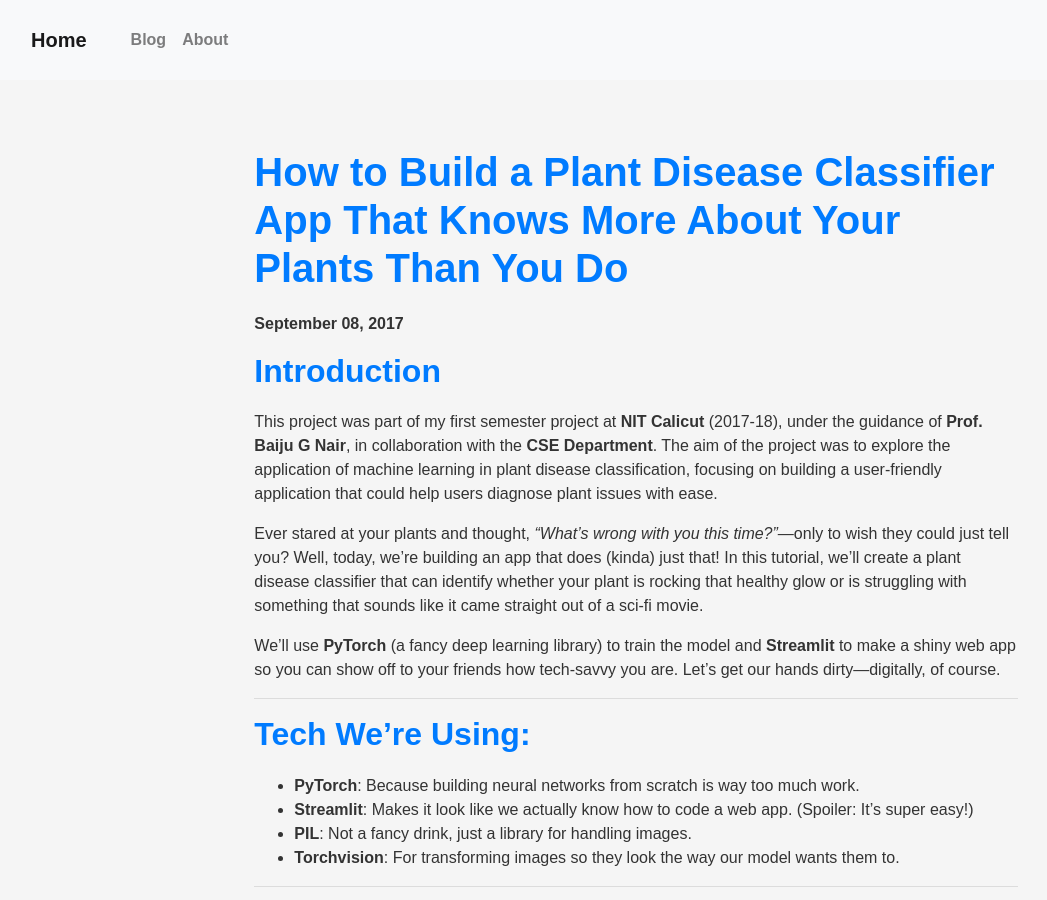
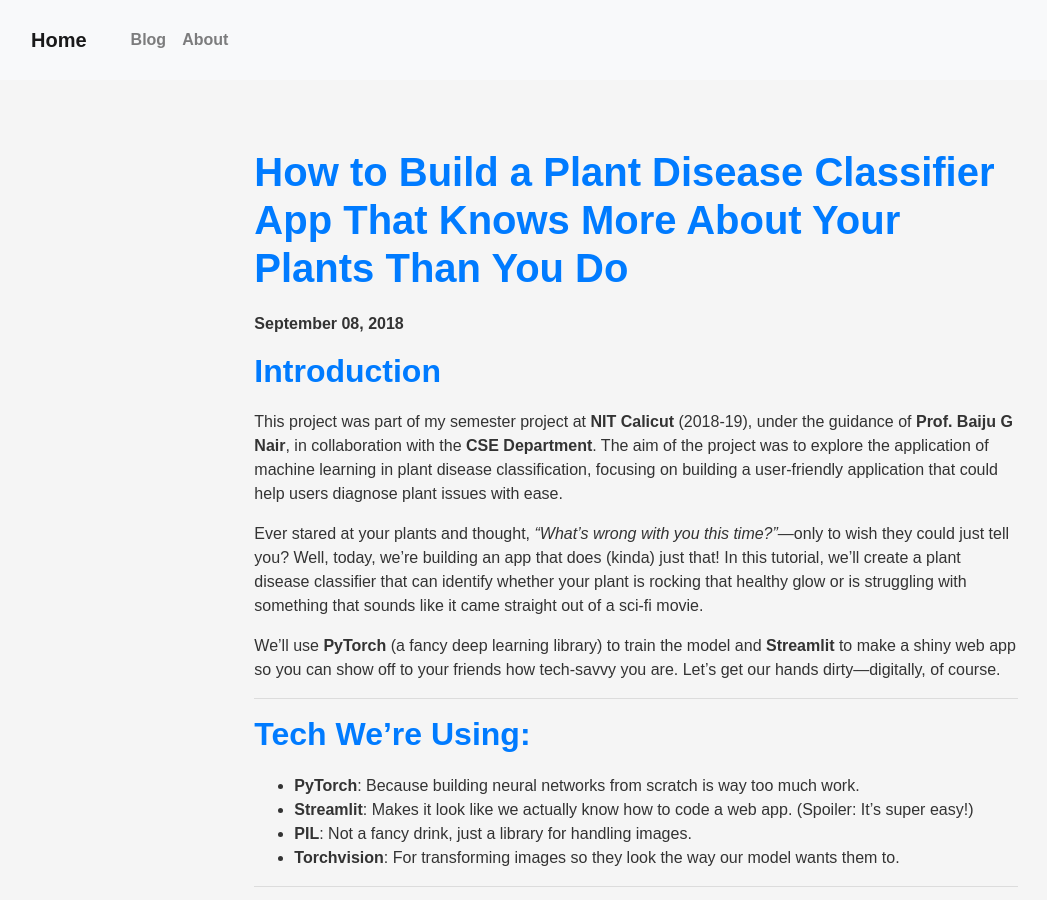
Before and after one commit to RogueTex/RogueTex.github.io, a Jekyll site: the page built from _posts/2017-09-08-plant-disease-classifier-final.md, in a window 1280 px wide and 900 px high. Shown: the whole window, without its empty margins (4-1051 px from the left). Built offline with Jekyll 4.4.1, drawn with Linux system fonts in a browser that asks for light colours.

Commit message:
Update 2017-09-08-plant-disease-classifier-final.md

```diff
--- a/_posts/2017-09-08-plant-disease-classifier-final.md
+++ b/_posts/2017-09-08-plant-disease-classifier-final.md
@@ -1,12 +1,12 @@
 ---
 layout: post
 title: "How to Build a Plant Disease Classifier App That Knows More About Your Plants Than You Do"
-date: 2017-09-08
+date: 2018-09-08
 categories: blog
 ---
 
 ## Introduction
-This project was part of my first semester project at **NIT Calicut** (2017-18), under the guidance of **Prof. Baiju G Nair**, in collaboration with the **CSE Department**. The aim of the project was to explore the application of machine learning in plant disease classification, focusing on building a user-friendly application that could help users diagnose plant issues with ease.
+This project was part of my semester project at **NIT Calicut** (2018-19), under the guidance of **Prof. Baiju G Nair**, in collaboration with the **CSE Department**. The aim of the project was to explore the application of machine learning in plant disease classification, focusing on building a user-friendly application that could help users diagnose plant issues with ease.
 
 Ever stared at your plants and thought, *"What’s wrong with you this time?"*—only to wish they could just tell you? Well, today, we’re building an app that does (kinda) just that! In this tutorial, we’ll create a plant disease classifier that can identify whether your plant is rocking that healthy glow or is struggling with something that sounds like it came straight out of a sci-fi movie.
 
```
